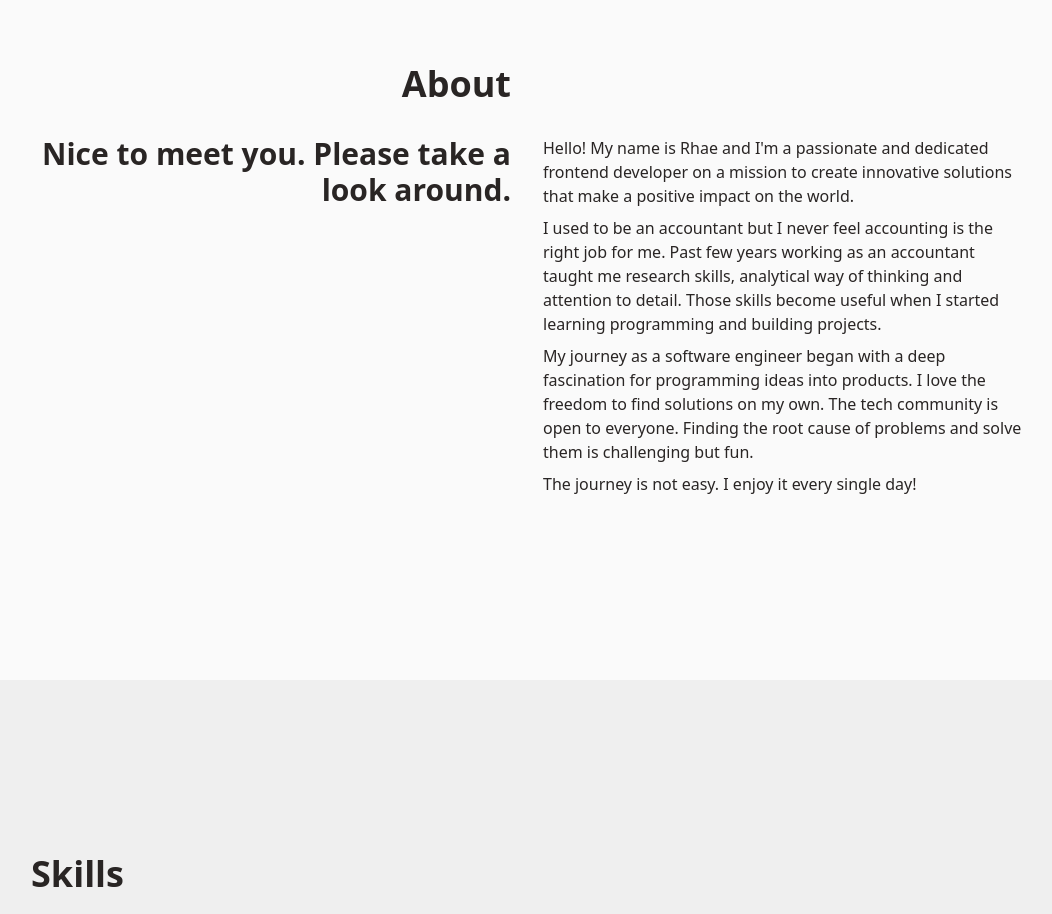
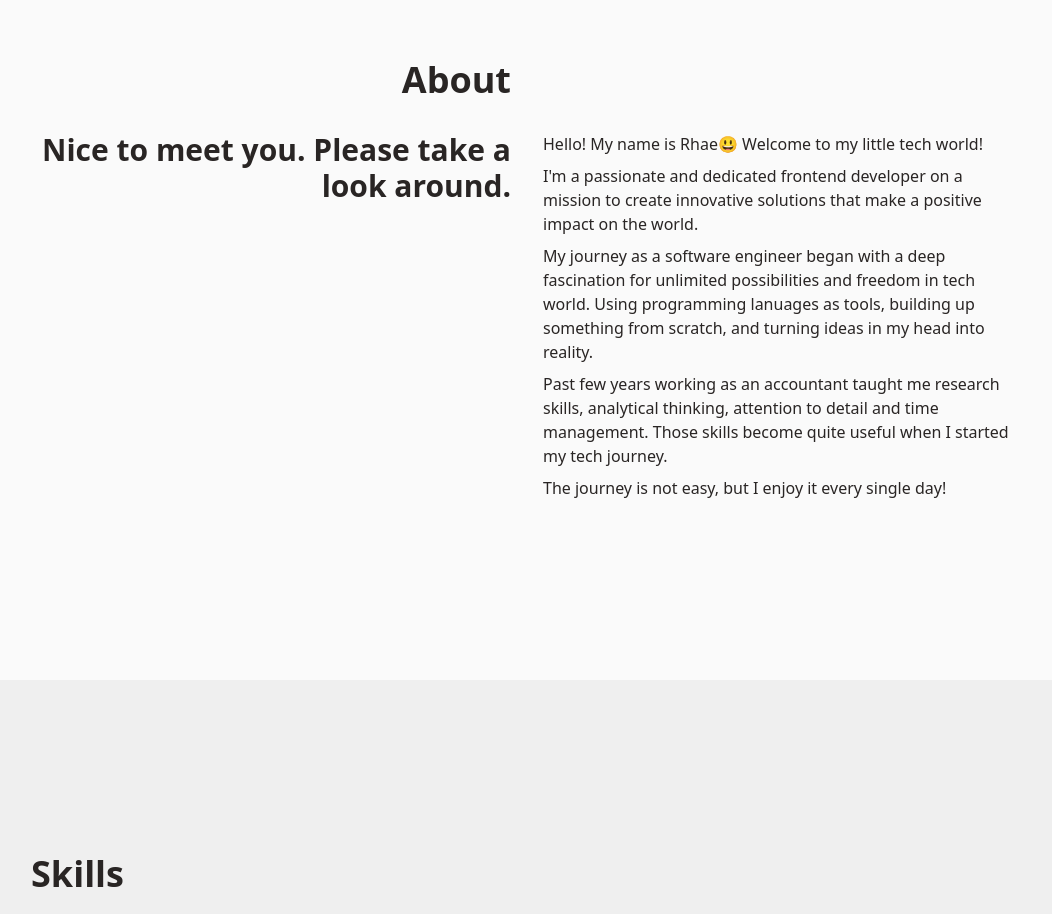
Before and after one commit to Ra3L/Ra3L.github.io, a React (Vite) app: page / in a window 1280 px wide. Shown: the part 920-1834 px from the top of the page, without its empty margins (113-1165 px from the left). Built offline with nearby package versions, Linux system fonts and the light colour scheme.

Commit message:
update content

```diff
--- a/src/components/About.jsx
+++ b/src/components/About.jsx
@@ -20,25 +20,25 @@ function About() {
           </div>
           <div className="text-sm sm:text-base">
             <p className="pb-2">
-              Hello! My name is Rhae and I'm a passionate and dedicated frontend
-              developer on a mission to create innovative solutions that make a
-              positive impact on the world.
+              Hello! My name is Rhae😃 Welcome to my little tech world!
             </p>
             <p className="pb-2">
-              I used to be an accountant but I never feel accounting is the
-              right job for me. Past few years working as an accountant taught
-              me research skills, analytical way of thinking and attention to
-              detail. Those skills become useful when I started learning
-              programming and building projects.
+              I'm a passionate and dedicated frontend developer on a mission to
+              create innovative solutions that make a positive impact on the
+              world.
             </p>
             <p className="pb-2">
               My journey as a software engineer began with a deep fascination
-              for programming ideas into products. I love the freedom to find
-              solutions on my own. The tech community is open to everyone.
-              Finding the root cause of problems and solve them is challenging
-              but fun.
+              for unlimited possibilities and freedom in tech world. Using
+              programming lanuages as tools, building up something from scratch,
+              and turning ideas in my head into reality.
             </p>
-            <p>The journey is not easy. I enjoy it every single day!</p>
+            <p className="pb-2">
+              Past few years working as an accountant taught me research skills,
+              analytical thinking, attention to detail and time management.
+              Those skills become quite useful when I started my tech journey.
+            </p>
+            <p>The journey is not easy, but I enjoy it every single day!</p>
           </div>
         </div>
       </div>
```
